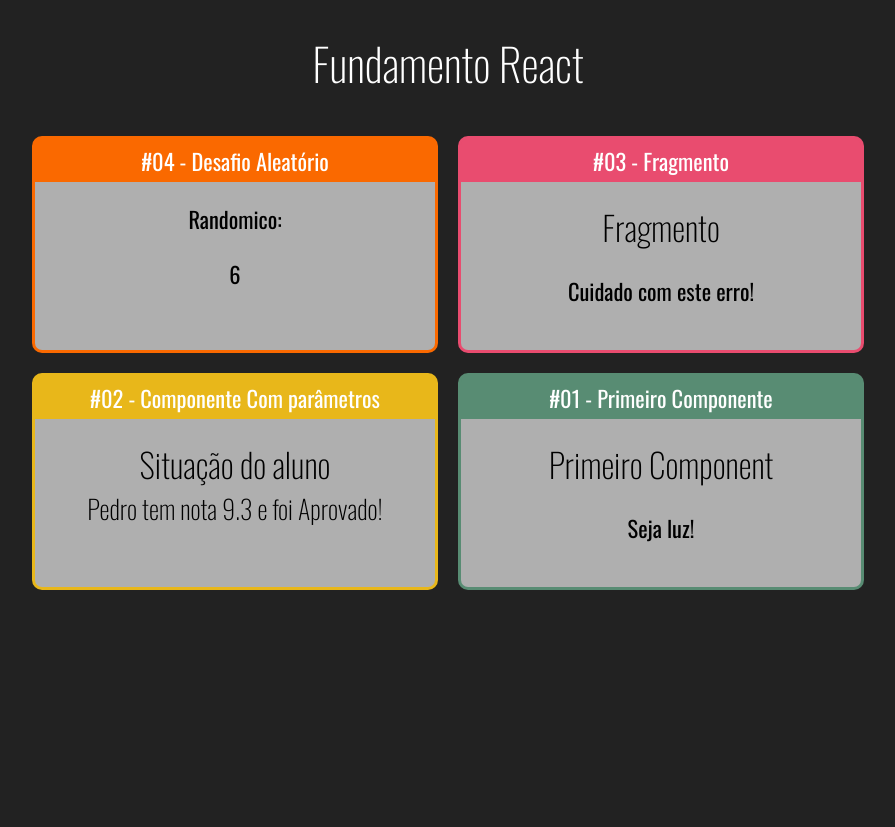
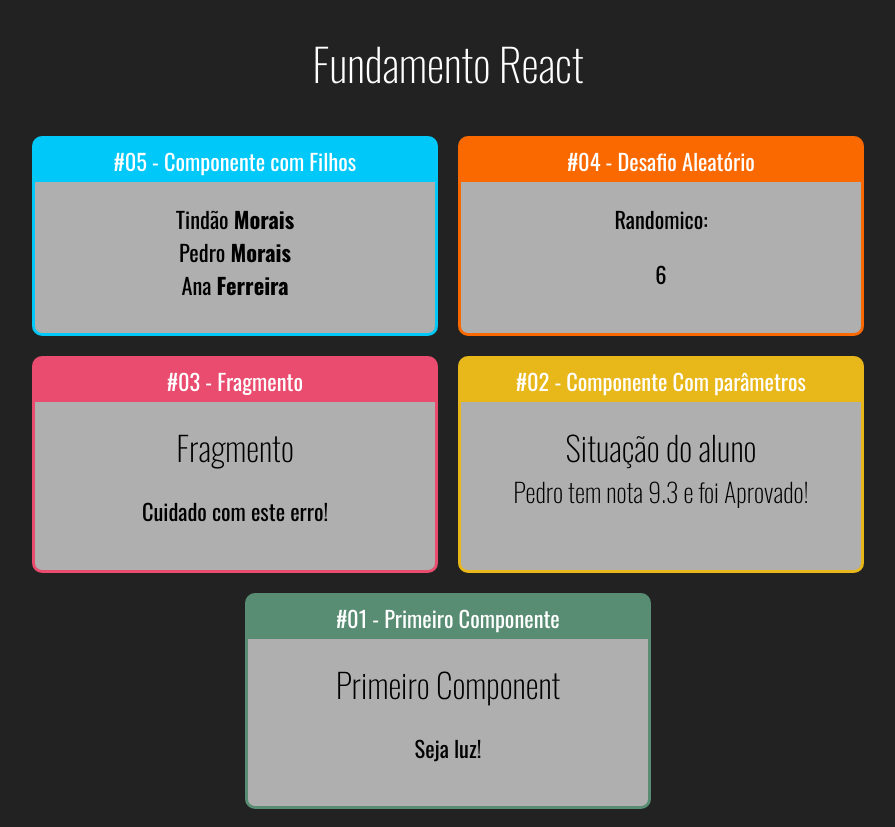
Before and after one commit to tindao02/fundamentos-react, a React (Create React App) app: page / in a window 1280 px wide. Shown: the whole page, without its empty margins (192-1087 px from the left). Before the commit the page ends 800 px from the top, so only its background shows below. Built offline with nearby package versions, Linux system fonts and the light colour scheme.

Commit message:
Componente filho

```diff
--- a/src/App.jsx
+++ b/src/App.jsx
@@ -7,6 +7,7 @@
 import Fragmento from './components/basicos/Fragmento';
 import Randomico from './components/basicos/Randomico'
 import Card from './components/layout/Card'
+import Familia from './components/basicos/Familia'
 
 
 export default () =>
@@ -15,6 +16,10 @@
         <h1>Fundamento React</h1>
 
         <div className='Cards'>
+            <Card titulo="#05 - Componente com Filhos" color='#00C8F8'>
+                <Familia sobrenome='Morais'/>
+            </Card>
+
             <Card titulo="#04 - Desafio Aleatório" color='#FA6900'>
                 Randomico: <Randomico min={5} max={10}/>
             </Card>
--- /dev/null
+++ b/src/components/basicos/Familia.jsx
@@ -0,0 +1,14 @@
+import React from 'react';
+
+import FamiliaMembro from './FamiliaMembro'
+
+export default (props) =>
+{
+    return(
+        <div>
+            <FamiliaMembro nome='Tindão' sobrenome={props.sobrenome}/>
+            <FamiliaMembro nome='Pedro' {...props}/>
+            <FamiliaMembro nome='Ana' sobrenome='Ferreira'/>
+        </div>
+    );
+}
--- /dev/null
+++ b/src/components/basicos/FamiliaMembro.jsx
@@ -0,0 +1,10 @@
+import React from 'react';
+
+export default (props) =>
+{
+    return(
+        <div>
+            {props.nome} <strong>{props.sobrenome}</strong>
+        </div>
+    );
+}
```
